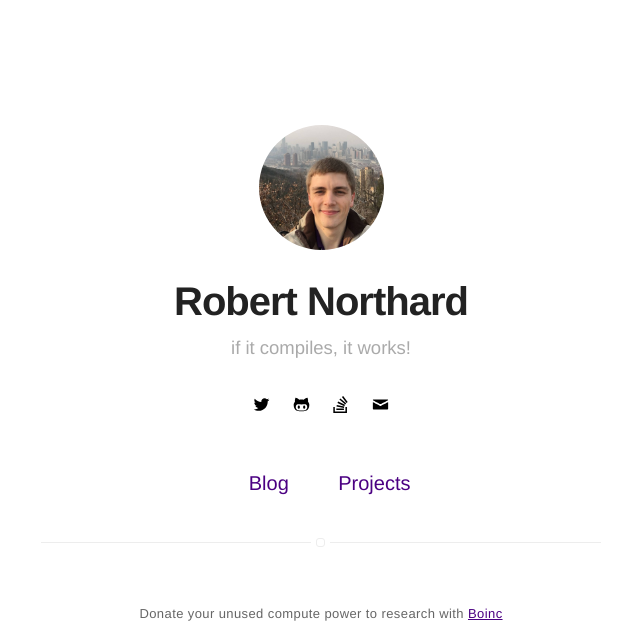
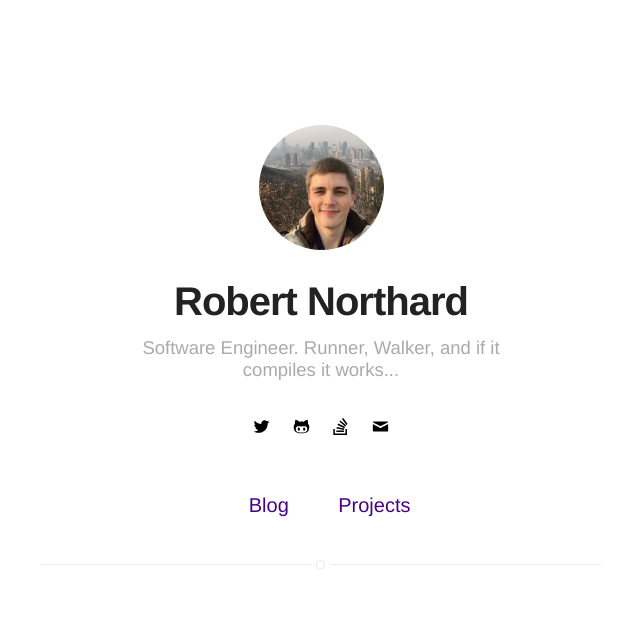
Before and after one commit to RobertNorthard/robertnorthard.github.io, a Jekyll site: the page built from index.html, in a window 1280 px wide. Shown: the top 625 px of the page, without its empty margins (319-959 px from the left). Built offline with Jekyll 4.4.1, drawn with Linux system fonts in a browser that asks for light colours; grey boxes are pictures that could not be loaded.

Commit message:
Updated site banner phrase

```diff
--- a/_config.yml
+++ b/_config.yml
@@ -1,6 +1,6 @@
 # main text of home
 name: Robert Northard
-bio: if it compiles, it works!
+bio: Software Engineer. Runner, Walker, and if it compiles it works...
 
 # twitter summary info
 description: A blog about technology.
```
